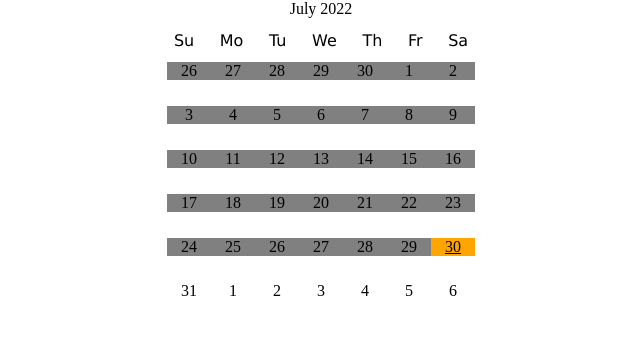
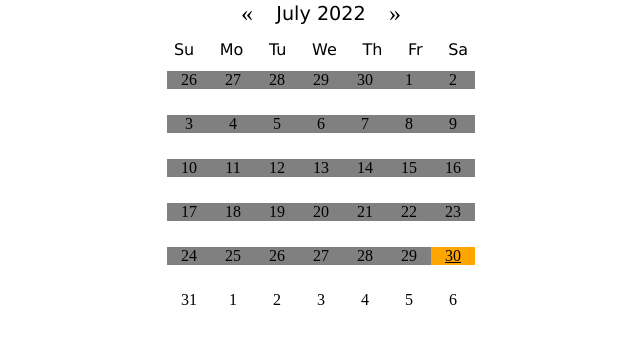
Before and after one commit to fdjokic/custom-calendar-date-fns, a React (Create React App) app: page / in a window 1280 px wide. Shown: the top 344 px of the page, without its empty margins (319-959 px from the left). Built offline with nearby package versions, Linux system fonts and the light colour scheme.

Commit message:
feat
navigating back and forward, adding and substracting month

```diff
--- a/src/Calendar/Calendar.js
+++ b/src/Calendar/Calendar.js
@@ -51,11 +51,23 @@ const Calendar = () => {
   const currentMothYear = () => {
     return value.format("MMMM") + " " + value.format("YYYY");
   };
+  const prevMonth = () => {
+    return value.clone().subtract(1, "month");
+  };
+  const nextMonth = () => {
+    return value.clone().add(1, "month");
+  };
 
   return (
     <div className="calendar">
       <div className="header">
-        <div>{currentMothYear()}</div>
+        <div className="arrow" onClick={() => setValue(prevMonth)}>
+          {String.fromCharCode(171)}
+        </div>
+        <p>{currentMothYear()}</p>
+        <div className="arrow" onClick={() => setValue(nextMonth)}>
+          {String.fromCharCode(187)}
+        </div>
       </div>
       <div className="days">
         {value._locale._weekdaysMin.map((day, idx) => (
--- a/src/index.css
+++ b/src/index.css
@@ -1,6 +1,7 @@
 * {
   margin: 0;
   padding: 0;
+  user-select: none;
 
 }
 
@@ -57,3 +58,18 @@
   background-color: red;
 
 }
+.header{
+  display: flex;
+  justify-content: space-between;
+  width: 10rem;
+  align-items: center;
+
+}
+.header p {
+  font-size: 1.2rem;
+  font-family: Verdana, Geneva, Tahoma, sans-serif;
+}
+.arrow {
+  font-size: 1.5rem;
+  cursor: pointer;
+}
```
